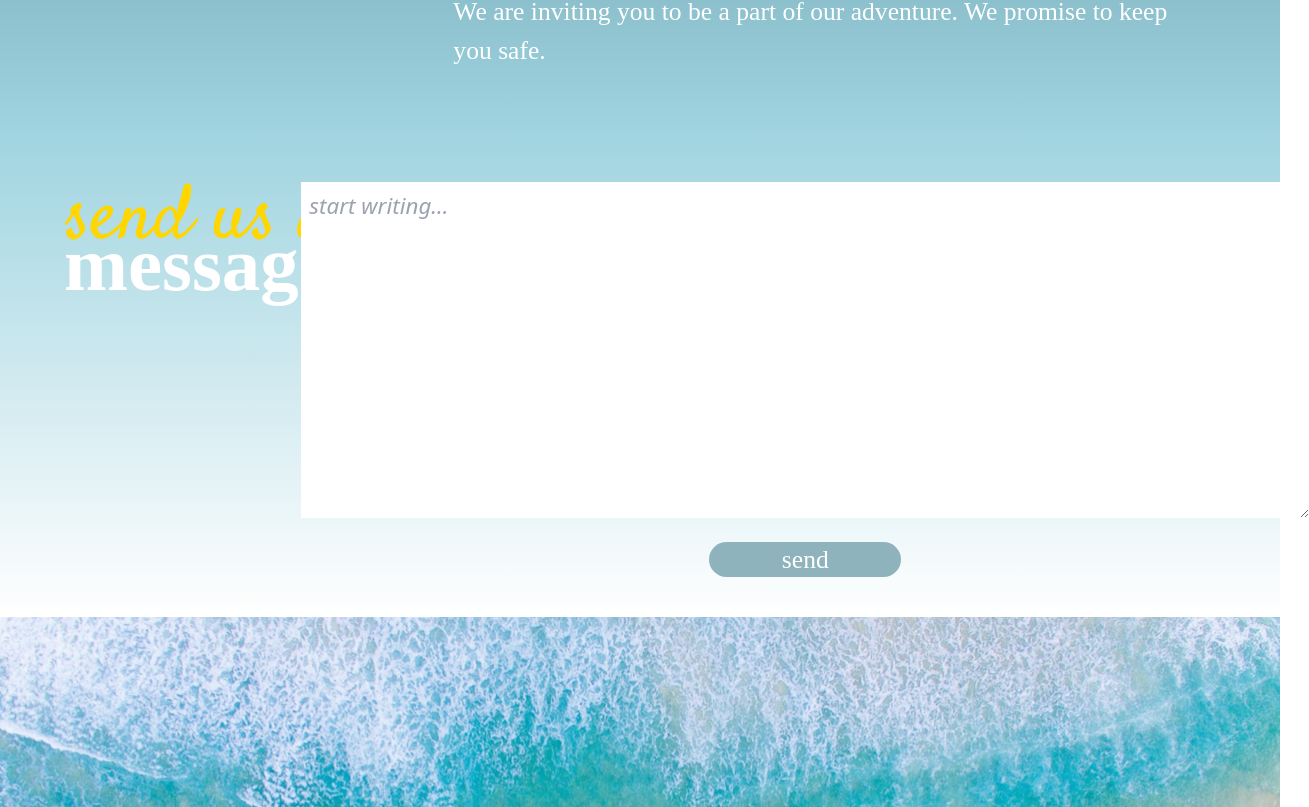
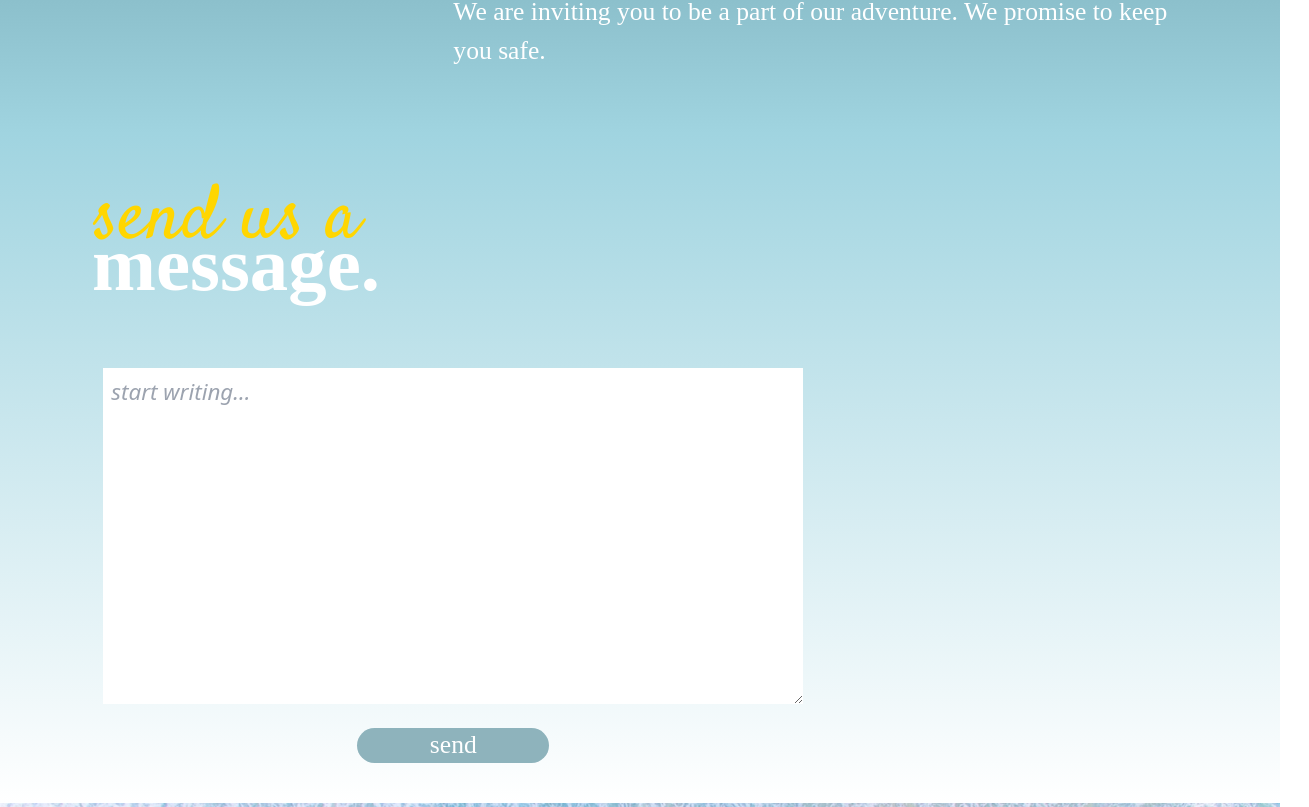
Before and after one commit to val2cak/_roadrunner, a Next.js app: page /about in a window 1280 px wide. Shown: the part 493-1300 px from the top of the page, 1309 px wide, since content can reach past the window. Built offline with nearby package versions, Linux system fonts and the light colour scheme; a web font is replaced by a local one.

Commit message:
about page edit

```diff
--- a/components/about/aboutContainer.js
+++ b/components/about/aboutContainer.js
@@ -32,8 +32,8 @@ const AboutContainer = () => {
                     </Col>
                 </Row>
             </Row>
-            <Row className='bg-gradient-to-b from-hci-general-light to-white pb-10'>
-                <Col className='pl-5 pr-3.5 md:pl-16'>
+            <Row className='bg-gradient-to-b from-hci-general-light to-white pb-10 px-20'>
+                <Col className='flex flex-col justify-start items-start'>
                     <h1 className='-mb-10 text-4xl lg:text-5xl leading-10 font-satisfy text-hci-cursive mt-5 md:mt-2'>
                         send us a
                     </h1>
@@ -41,13 +41,13 @@ const AboutContainer = () => {
                         message.
                     </h1>
                 </Col>
-                <Col lg={8} className='flex flex-col items-center mr-12'>
+                <Col lg={8} className='flex flex-col items-center mr-24'>
                     <textarea
-                        className={`mt-5 p-2 italic text-black text-sm`}
+                        className={`mt-5 p-2 italic text-black text-sm w-[200px] md:w-[700px]`}
                         type='text'
                         placeholder='start writing...'
                         rows='10'
-                        cols='80'
+                        cols='10 md:80'
                     />
                     <br />
                     <button className='w-32 md:w-48 button text-sm md:text-base font-regular hover:opacity-80'>
--- a/components/home/cover/cover.js
+++ b/components/home/cover/cover.js
@@ -26,7 +26,7 @@ const Cover = () => {
                 }}
             />
             <div
-                className='absolute pl-20 2xl:top-[500px] xl:top-[500px] lg:top-[380px] md:top-[300px] tracking-wide z-10 hidden md:block font-satisfy md:text-5xl 2xl:text-6xl text-hci-cursive font-light'
+                className='absolute pl-20 2xl:top-[500px] xl:top-[480px] lg:top-[380px] md:top-[300px] tracking-wide z-10 hidden md:block font-satisfy md:text-5xl 2xl:text-6xl text-hci-cursive font-light'
                 dangerouslySetInnerHTML={{
                     __html: `chase the`,
                 }}
```
